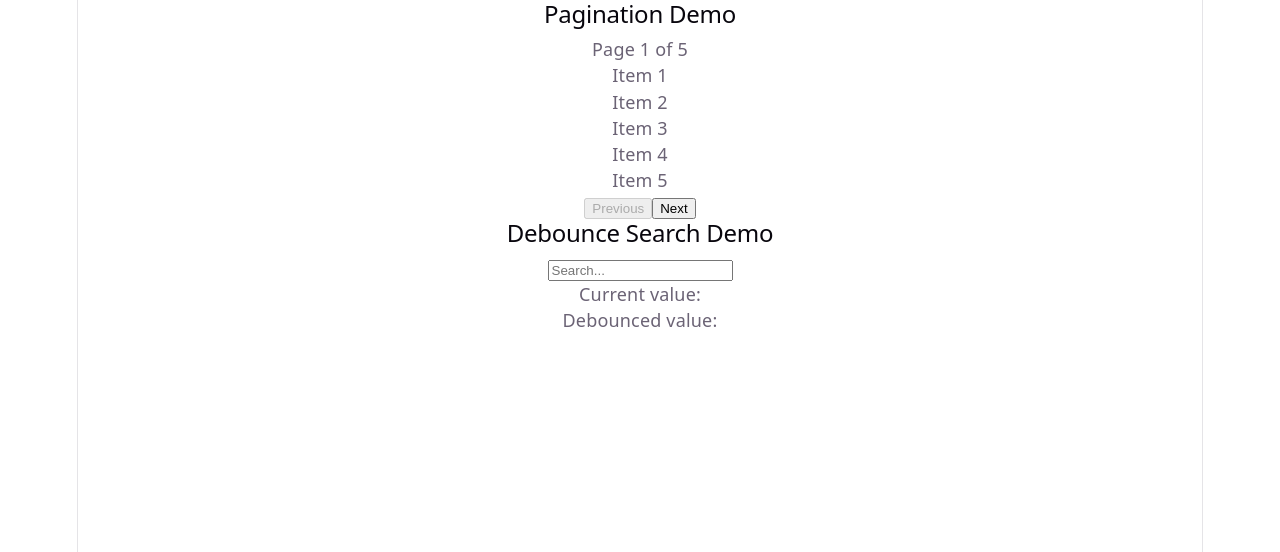
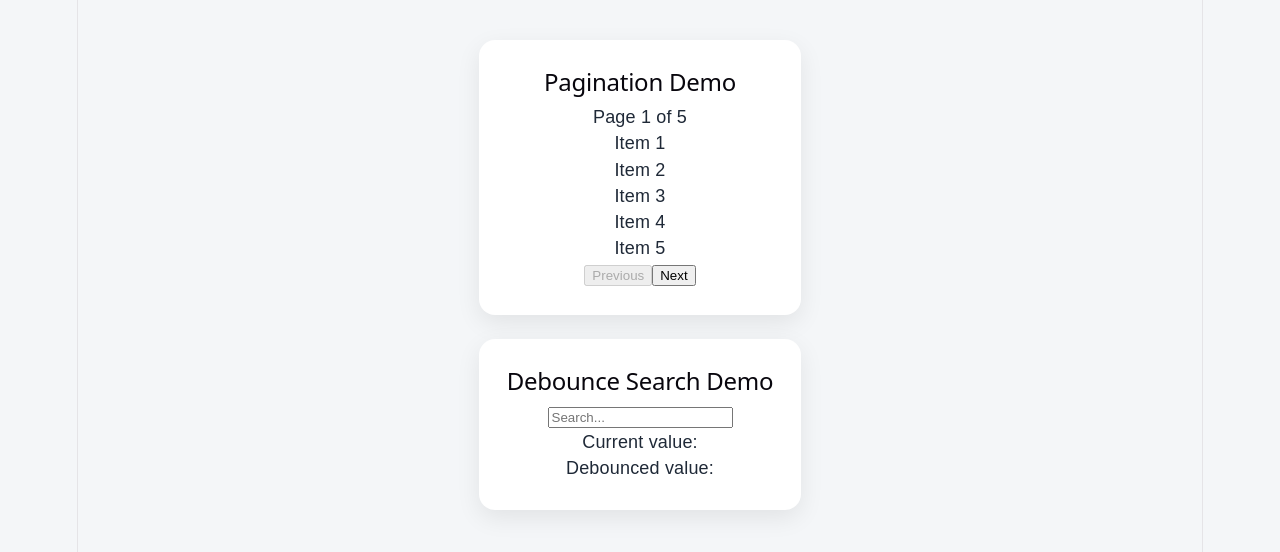
Before and after one commit to mercytv932/Hooks-lab, a React (Vite) app: page / in a window 1280 px wide. Shown: the top 552 px of the page. Built offline with nearby package versions, Linux system fonts and the light colour scheme.

Commit message:
app styles added

```diff
--- a/src/App.css
+++ b/src/App.css
@@ -13,3 +13,19 @@ body {
   min-height: 100vh;
   padding: 40px 20px;
 }
+
+/* App */
+.app {
+  width: min(900x, 100%);
+  margin: 0 auto;
+  display: grid;
+  gap: 24px;
+}
+
+.app > div {
+  background: white;
+  padding: 28px;
+  border-radius: 16px;
+  box-shadow: 0 8px 24px rgba(0, 0, 0, 0.08);
+
+}
--- a/src/App.tsx
+++ b/src/App.tsx
@@ -1,9 +1,10 @@
+import "./App.css";
 import PaginationDemo from "./components/PaginationDemo";
 import DebounceSearchDemo from "./components/DebounceSearchDemo";
 
 function App() {
   return (
-    <div>
+    <div className="app">
       <PaginationDemo />
       <DebounceSearchDemo />
     </div>
```
